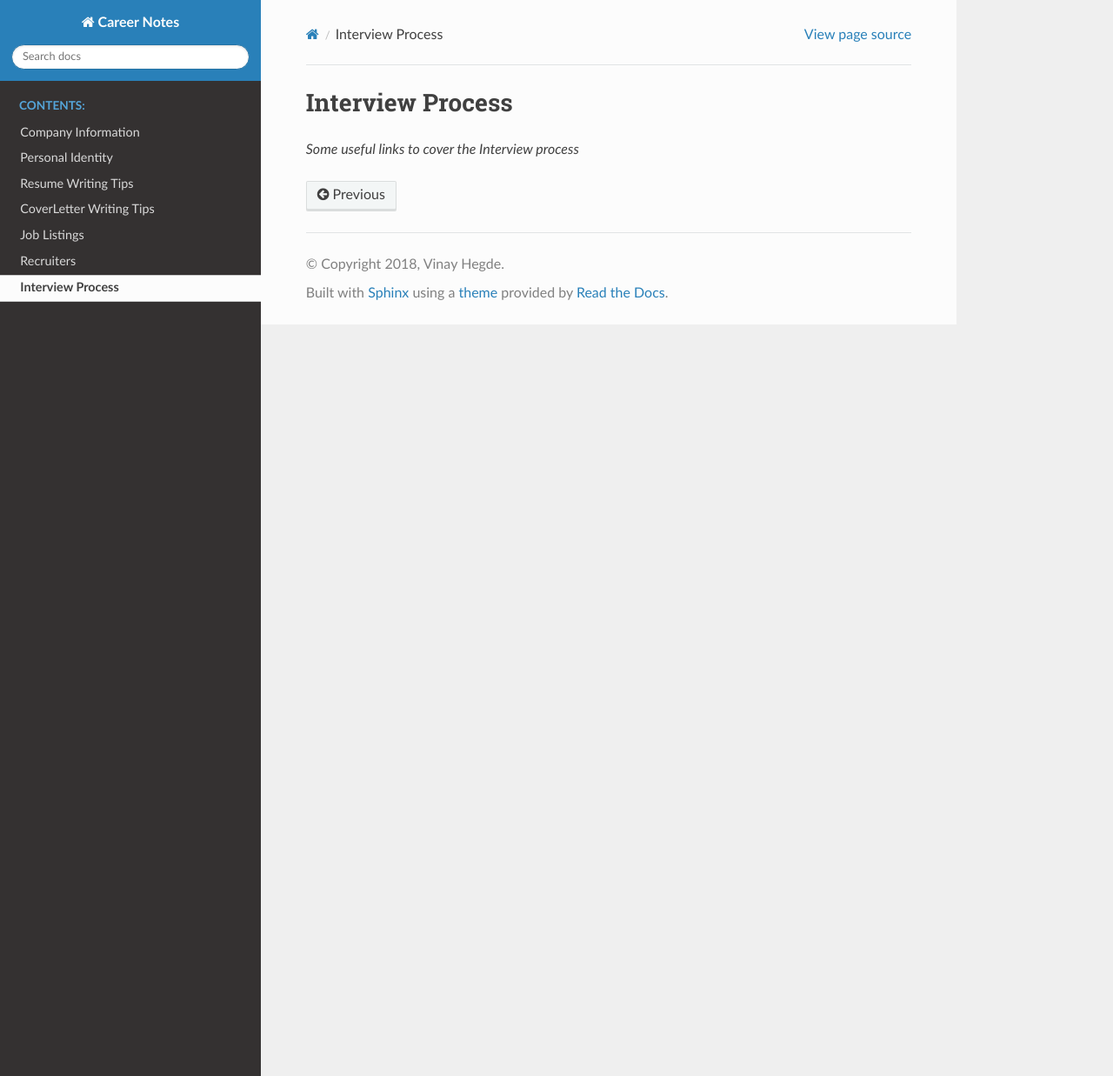
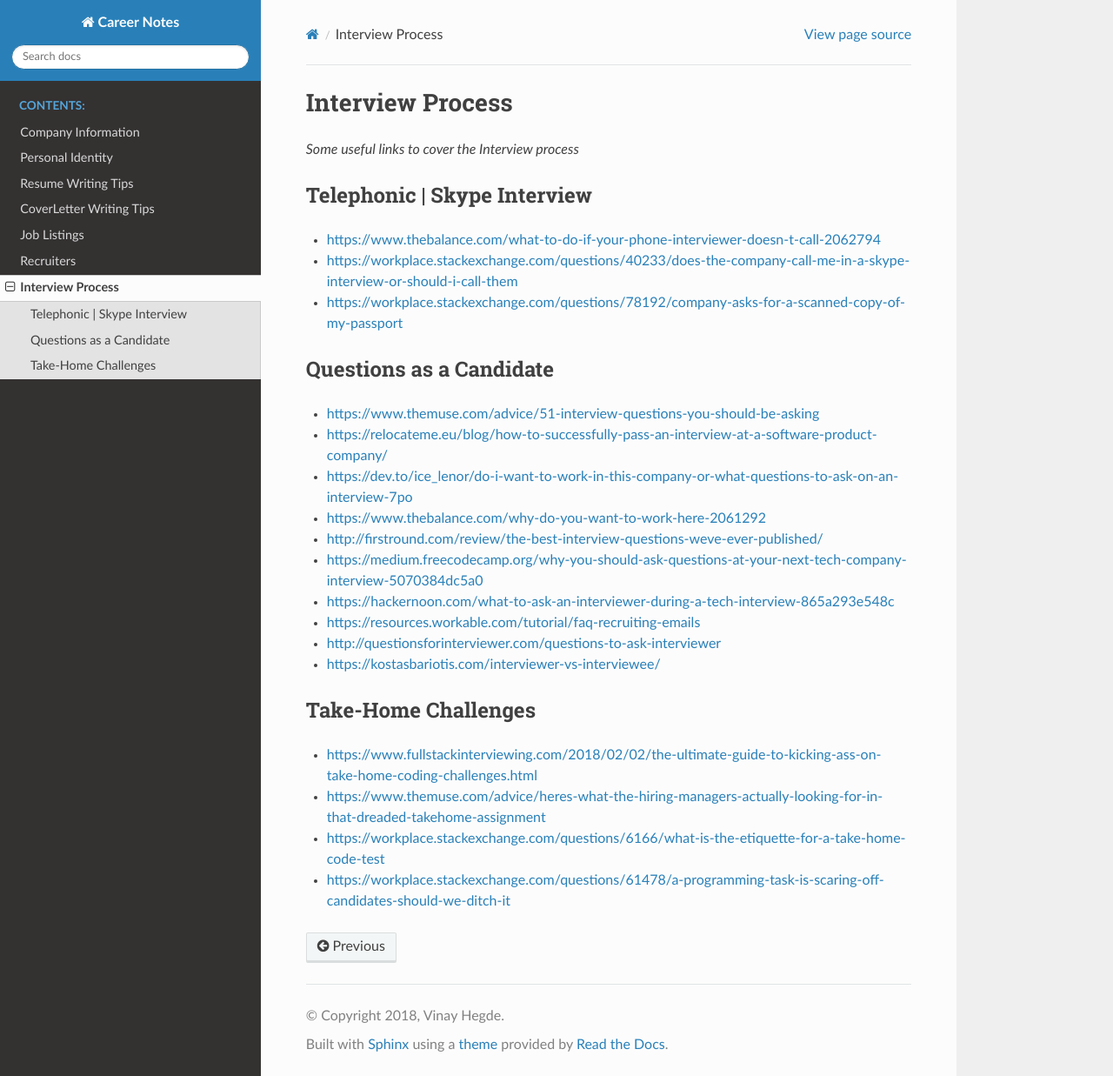
Before and after one commit to vinayhegde1990/career-notes, a Sphinx documentation site: the page built from docs/source/Interview-Process.rst, in a window 1280 px wide and 1237 px high. Shown: the whole window at 87% size. Built offline with Sphinx 7.4.7 and the Read the Docs theme 2.0.0, drawn with Linux system fonts in a browser that asks for light colours.

Commit message:
Add to Interview-Process.rst & fix a typo in the previous commit
Creates links to tackling Interviews & removes an un-necessary line related to Recruiters.rst

```diff
--- a/docs/source/Interview-Process.rst
+++ b/docs/source/Interview-Process.rst
@@ -3,3 +3,48 @@ Interview Process
 ********************
 
 *Some useful links to cover the Interview process*
+
+##############################
+Telephonic | Skype Interview
+##############################
+- https://www.thebalance.com/what-to-do-if-your-phone-interviewer-doesn-t-call-2062794
+
+- https://workplace.stackexchange.com/questions/40233/does-the-company-call-me-in-a-skype-interview-or-should-i-call-them
+
+- https://workplace.stackexchange.com/questions/78192/company-asks-for-a-scanned-copy-of-my-passport
+
+
+###########################
+Questions as a Candidate
+###########################
+- https://www.themuse.com/advice/51-interview-questions-you-should-be-asking
+
+- https://relocateme.eu/blog/how-to-successfully-pass-an-interview-at-a-software-product-company/
+
+- https://dev.to/ice_lenor/do-i-want-to-work-in-this-company-or-what-questions-to-ask-on-an-interview-7po
+
+- https://www.thebalance.com/why-do-you-want-to-work-here-2061292
+
+- http://firstround.com/review/the-best-interview-questions-weve-ever-published/
+
+- https://medium.freecodecamp.org/why-you-should-ask-questions-at-your-next-tech-company-interview-5070384dc5a0
+
+- https://hackernoon.com/what-to-ask-an-interviewer-during-a-tech-interview-865a293e548c
+
+- https://resources.workable.com/tutorial/faq-recruiting-emails
+
+- http://questionsforinterviewer.com/questions-to-ask-interviewer
+
+- https://kostasbariotis.com/interviewer-vs-interviewee/
+
+
+###########################
+Take-Home Challenges
+###########################
+- https://www.fullstackinterviewing.com/2018/02/02/the-ultimate-guide-to-kicking-ass-on-take-home-coding-challenges.html
+
+- https://www.themuse.com/advice/heres-what-the-hiring-managers-actually-looking-for-in-that-dreaded-takehome-assignment
+
+- https://workplace.stackexchange.com/questions/6166/what-is-the-etiquette-for-a-take-home-code-test
+
+- https://workplace.stackexchange.com/questions/61478/a-programming-task-is-scaring-off-candidates-should-we-ditch-it
--- a/docs/source/Recruiters.rst
+++ b/docs/source/Recruiters.rst
@@ -9,8 +9,6 @@ Contacting Recruiters via LinkedIn
 #################################################
 - http://www.avidcareerist.com/2013/07/17/how-to-find-recruiters-on-linkedin-infographic/
 
-
-- **Sending a cover letter when it can't be attached**
 
 - https://www.thebalance.com/should-you-contact-a-hiring-manager-on-linkedin-4021244
 
```
